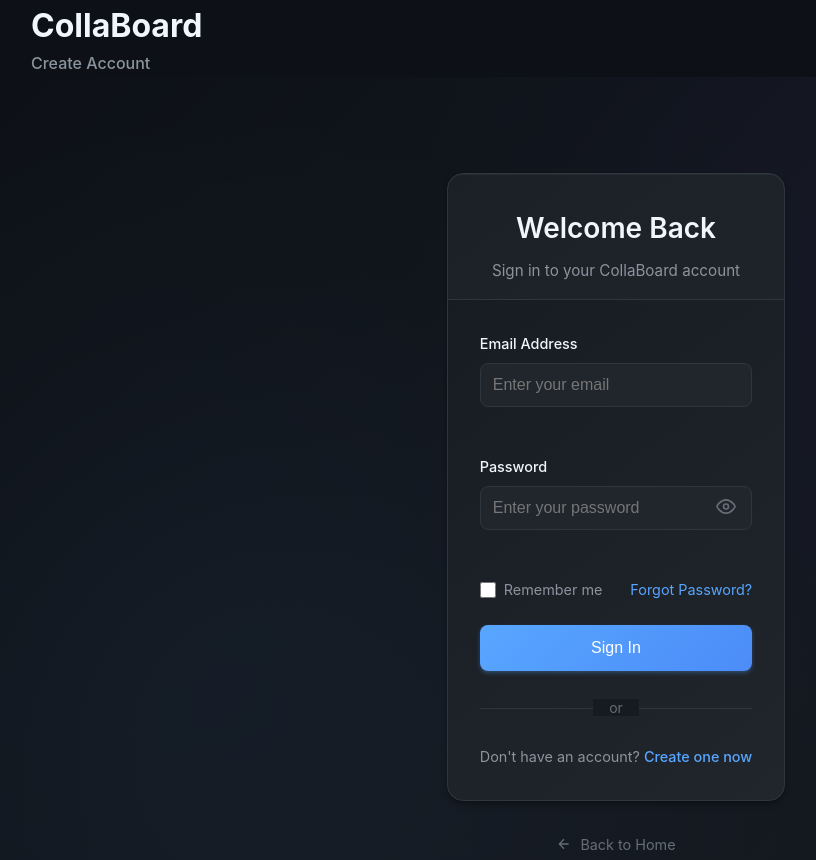
After one commit to JBK2116/CollaBoard, a Django app: page /login/ in a window 1280 px wide. The commit adds this page. Shown: the whole page, without its empty margins (24-840 px from the left). Run offline with Django 5.2, Linux system fonts and the light colour scheme.

Commit message:
Added Login Page
The page has been added alongside connecting its static files.
The page has also been connected with the landing page and the
register page. Additionally in the register pages form, I set up
the action url and method. Next thing to do is to fix a bug in the login
pages JS. The toggle show password feature does not work.

```diff
--- /dev/null
+++ b/collaboard/apps/base/static/base/login.css
@@ -0,0 +1,483 @@
+/* ===========================================
+   LOGIN PAGE - DEDICATED STYLES
+   =========================================== */
+
+/* CSS Custom Properties - Theme Variables */
+:root {
+  /* Primary Colors */
+  --primary-bg: #0d1117;           /* Deep black background */
+  --secondary-bg: #161b22;         /* Card/panel background */
+  --tertiary-bg: #21262d;          /* Elevated elements */
+  --border-color: #30363d;         /* Subtle borders */
+  --text-primary: #f0f6fc;         /* Primary text */
+  --text-secondary: #8b949e;       /* Secondary text */
+  --text-muted: #656d76;           /* Muted text */
+
+  /* Accent Colors */
+  --accent-primary: #58a6ff;       /* Electric blue - primary actions */
+  --accent-secondary: #7c3aed;     /* Purple - secondary actions */
+  --accent-success: #3fb950;       /* Green - success states */
+  --accent-warning: #d29922;       /* Gold - warnings */
+  --accent-danger: #f85149;        /* Red - errors/danger */
+  --accent-info: #1f6feb;          /* Info blue */
+}
+
+/* Base Styles */
+* {
+  margin: 0;
+  padding: 0;
+  box-sizing: border-box;
+}
+
+body {
+  font-family: -apple-system, BlinkMacSystemFont, 'Segoe UI', Roboto, sans-serif;
+  background: var(--primary-bg);
+  color: var(--text-primary);
+  line-height: 1.6;
+  min-height: 100vh;
+  overflow-x: hidden;
+}
+
+/* Bootstrap-Inspired Container System */
+.container {
+  max-width: 1200px;
+  margin: 0 auto;
+  padding: 0 15px;
+}
+
+/* Navigation Styles */
+.navbar {
+  background: rgba(22, 27, 34, 0.8);
+  backdrop-filter: blur(10px);
+  border-bottom: 1px solid var(--border-color);
+  position: fixed;
+  top: 0;
+  left: 0;
+  right: 0;
+  z-index: 1000;
+  padding: 1rem 0;
+}
+
+.navbar .container {
+  display: flex;
+  justify-content: space-between;
+  align-items: center;
+}
+
+.navbar-brand .logo-link {
+  text-decoration: none;
+}
+
+.navbar-brand .logo {
+  font-size: 1.75rem;
+  font-weight: 700;
+  background: linear-gradient(135deg, var(--accent-primary), var(--accent-secondary));
+  -webkit-background-clip: text;
+  -webkit-text-fill-color: transparent;
+  background-clip: text;
+}
+
+.navbar-nav {
+  display: flex;
+  align-items: center;
+  gap: 1.5rem;
+}
+
+.nav-link {
+  color: var(--text-secondary);
+  text-decoration: none;
+  font-weight: 500;
+  transition: color 0.2s ease;
+}
+
+.nav-link:hover {
+  color: var(--text-primary);
+}
+
+/* Main Content */
+.main-content {
+  padding-top: 6rem;
+  min-height: calc(100vh - 6rem);
+  display: flex;
+  align-items: center;
+  background: linear-gradient(135deg, var(--primary-bg) 0%, var(--secondary-bg) 100%);
+  position: relative;
+}
+
+.main-content::before {
+  content: '';
+  position: absolute;
+  top: 0;
+  left: 0;
+  right: 0;
+  bottom: 0;
+  background: radial-gradient(circle at 20% 80%, rgba(88, 166, 255, 0.05) 0%, transparent 50%),
+              radial-gradient(circle at 80% 20%, rgba(124, 58, 237, 0.05) 0%, transparent 50%);
+  pointer-events: none;
+}
+
+.login-container {
+  width: 100%;
+  max-width: 450px;
+  margin: 0 auto;
+  position: relative;
+  z-index: 1;
+}
+
+/* Login Card */
+.login-card {
+  background: linear-gradient(145deg, var(--secondary-bg), var(--tertiary-bg));
+  border: 1px solid var(--border-color);
+  border-radius: 16px;
+  box-shadow:
+    0 4px 6px -1px rgba(0, 0, 0, 0.3),
+    0 2px 4px -1px rgba(0, 0, 0, 0.2),
+    inset 0 1px 0 rgba(255, 255, 255, 0.05);
+  backdrop-filter: blur(10px);
+  overflow: hidden;
+}
+
+.card-header {
+  padding: 2rem 2rem 1rem;
+  text-align: center;
+  border-bottom: 1px solid var(--border-color);
+  background: rgba(255, 255, 255, 0.02);
+}
+
+.page-title {
+  font-size: 1.75rem;
+  font-weight: 600;
+  margin-bottom: 0.5rem;
+  color: var(--text-primary);
+}
+
+.page-subtitle {
+  color: var(--text-secondary);
+  font-size: 0.95rem;
+}
+
+.card-body {
+  padding: 2rem;
+}
+
+/* Form Styles */
+.login-form {
+  margin-bottom: 1.5rem;
+}
+
+.form-group {
+  margin-bottom: 1.5rem;
+}
+
+.form-label {
+  display: block;
+  margin-bottom: 0.5rem;
+  font-weight: 500;
+  color: var(--text-primary);
+  font-size: 0.9rem;
+}
+
+.form-control {
+  display: block;
+  width: 100%;
+  padding: 0.75rem;
+  background: var(--tertiary-bg);
+  border: 1px solid var(--border-color);
+  border-radius: 8px;
+  color: var(--text-primary);
+  transition: all 0.2s ease;
+  font-size: 1rem;
+}
+
+.form-control:focus {
+  border-color: var(--accent-primary);
+  box-shadow: 0 0 0 3px rgba(88, 166, 255, 0.1);
+  background: var(--secondary-bg);
+  outline: none;
+}
+
+.form-control:valid {
+  border-color: var(--accent-success);
+}
+
+.form-control:invalid:not(:placeholder-shown) {
+  border-color: var(--accent-danger);
+}
+
+/* Password Input Group */
+.password-input-group {
+  position: relative;
+  display: flex;
+  align-items: center;
+}
+
+.password-input {
+  padding-right: 3rem;
+}
+
+.password-toggle {
+  position: absolute;
+  right: 0.75rem;
+  top: 50%;
+  transform: translateY(-50%);
+  background: none;
+  border: none;
+  color: var(--text-muted);
+  cursor: pointer;
+  padding: 0.25rem;
+  border-radius: 4px;
+  transition: all 0.2s ease;
+}
+
+.password-toggle:hover {
+  color: var(--text-primary);
+  background: rgba(255, 255, 255, 0.1);
+}
+
+.eye-off-icon {
+  display: none;
+}
+
+/* Form Row */
+.form-row {
+  display: flex;
+  justify-content: space-between;
+  align-items: center;
+  margin-bottom: 1.5rem;
+}
+
+/* Checkbox Styles */
+.form-check {
+  display: flex;
+  align-items: center;
+  gap: 0.5rem;
+}
+
+.form-check-input {
+  width: 1rem;
+  height: 1rem;
+  accent-color: var(--accent-primary);
+  cursor: pointer;
+}
+
+.form-check-label {
+  font-size: 0.9rem;
+  color: var(--text-secondary);
+  cursor: pointer;
+  user-select: none;
+}
+
+/* Forgot Password Link */
+.forgot-password {
+  color: var(--accent-primary);
+  text-decoration: none;
+  font-size: 0.9rem;
+  transition: color 0.2s ease;
+}
+
+.forgot-password:hover {
+  color: #4c8cf8;
+  text-decoration: underline;
+}
+
+/* Form Error Messages */
+.form-error {
+  color: var(--accent-danger);
+  font-size: 0.8rem;
+  margin-top: 0.5rem;
+  min-height: 1rem;
+}
+
+/* Bootstrap Button System - Dark Theme */
+.btn {
+  display: inline-block;
+  padding: 0.75rem 1.5rem;
+  border-radius: 8px;
+  border: none;
+  font-weight: 500;
+  text-decoration: none;
+  transition: all 0.2s ease;
+  cursor: pointer;
+  font-size: 0.95rem;
+  position: relative;
+  overflow: hidden;
+}
+
+.btn-primary {
+  background: linear-gradient(135deg, var(--accent-primary), #4c8cf8);
+  color: white;
+  box-shadow: 0 2px 4px rgba(88, 166, 255, 0.3);
+}
+
+.btn-primary:hover:not(.loading) {
+  transform: translateY(-1px);
+  box-shadow: 0 4px 8px rgba(88, 166, 255, 0.4);
+}
+
+.btn-full {
+  width: 100%;
+  padding: 0.875rem 1.5rem;
+  font-size: 1rem;
+}
+
+/* Button Loading State */
+.btn.loading {
+  cursor: not-allowed;
+  transform: none;
+}
+
+.btn-loading {
+  display: none;
+}
+
+.btn.loading .btn-loading {
+  display: block;
+}
+
+.loading-spinner {
+  animation: spin 1s linear infinite;
+}
+
+@keyframes spin {
+  from { transform: rotate(0deg); }
+  to { transform: rotate(360deg); }
+}
+
+/* Divider */
+.divider {
+  position: relative;
+  text-align: center;
+  margin: 1.5rem 0;
+}
+
+.divider::before {
+  content: '';
+  position: absolute;
+  top: 50%;
+  left: 0;
+  right: 0;
+  height: 1px;
+  background: var(--border-color);
+}
+
+.divider span {
+  background: var(--secondary-bg);
+  padding: 0 1rem;
+  color: var(--text-muted);
+  font-size: 0.875rem;
+  position: relative;
+  z-index: 1;
+}
+
+/* Alternative Actions */
+.alternative-actions {
+  text-align: center;
+}
+
+.signup-prompt {
+  color: var(--text-secondary);
+  font-size: 0.9rem;
+}
+
+.signup-link {
+  color: var(--accent-primary);
+  text-decoration: none;
+  font-weight: 500;
+  transition: color 0.2s ease;
+}
+
+.signup-link:hover {
+  color: #4c8cf8;
+  text-decoration: underline;
+}
+
+/* Back to Landing */
+.back-to-landing {
+  text-align: center;
+  margin-top: 2rem;
+}
+
+.back-link {
+  display: inline-flex;
+  align-items: center;
+  gap: 0.5rem;
+  color: var(--text-muted);
+  text-decoration: none;
+  font-size: 0.9rem;
+  transition: color 0.2s ease;
+}
+
+.back-link:hover {
+  color: var(--text-primary);
+}
+
+.back-link svg {
+  transition: transform 0.2s ease;
+}
+
+.back-link:hover svg {
+  transform: translateX(-2px);
+}
+
+/* Responsive Design - Mobile First */
+@media (max-width: 768px) {
+  .login-container {
+    max-width: 100%;
+    padding: 0 1rem;
+  }
+
+  .card-header,
+  .card-body {
+    padding: 1.5rem;
+  }
+
+  .page-title {
+    font-size: 1.5rem;
+  }
+
+  .form-row {
+    flex-direction: column;
+    gap: 1rem;
+    align-items: flex-start;
+  }
+}
+
+@media (max-width: 480px) {
+  .main-content {
+    padding-top: 5rem;
+  }
+
+  .card-header,
+  .card-body {
+    padding: 1.25rem;
+  }
+
+  .page-title {
+    font-size: 1.25rem;
+  }
+
+  .btn-full {
+    padding: 0.75rem 1.25rem;
+  }
+}
+
+/* Focus Management for Accessibility */
+.form-control:focus,
+.btn:focus,
+.password-toggle:focus {
+  outline: 2px solid var(--accent-primary);
+  outline-offset: 2px;
+}
+
+/* Reduced Motion Support */
+@media (prefers-reduced-motion: reduce) {
+  * {
+    animation-duration: 0.01ms !important;
+    animation-iteration-count: 1 !important;
+    transition-duration: 0.01ms !important;
+  }
+
+  .loading-spinner {
+    animation: none;
+  }
+}
--- /dev/null
+++ b/collaboard/apps/base/templates/base/login.html
@@ -0,0 +1,161 @@
+{% load static %}
+<!DOCTYPE html>
+<html lang="en">
+<head>
+    <meta charset="UTF-8">
+    <meta name="viewport" content="width=device-width, initial-scale=1.0">
+    <title>Sign In - CollaBoard</title>
+    <link rel="stylesheet" href="{% static 'base/login.css' %}">
+    <!-- DJANGO-INTEGRATION: Add CSRF token meta tag when implementing -->
+</head>
+<body>
+    <!-- ================================
+         PAGE: Login Page
+         PURPOSE: User authentication with email and password
+         THEME: Dark professional with clean form design
+         ================================ -->
+
+    <!-- Header -->
+    <header class="auth-header">
+        <div class="container">
+            <div class="header-content">
+                <div class="brand">
+                    <h1 class="logo">CollaBoard</h1>
+                </div>
+                <nav class="auth-nav">
+                    <a href="{% url 'register' %}" class="nav-link">Create Account</a>
+                </nav>
+            </div>
+        </div>
+    </header>
+
+    <!-- Main Content -->
+    <main class="main-content">
+        <div class="container">
+            <div class="login-container">
+                <!-- Login Form Card -->
+                <div class="login-card">
+                    <div class="card-header">
+                        <h1 class="page-title">Welcome Back</h1>
+                        <p class="page-subtitle">Sign in to your CollaBoard account</p>
+                    </div>
+
+                    <div class="card-body">
+                        <form class="login-form" id="loginForm" action="#", method="POST">
+                            {% csrf_token %}
+                            <!-- Email Field -->
+                            <div class="form-group">
+                                <label for="email" class="form-label">Email Address</label>
+                                <input
+                                    type="email"
+                                    id="email"
+                                    name="email"
+                                    class="form-control"
+                                    placeholder="Enter your email"
+                                    required
+                                    autocomplete="email"
+                                >
+                                <!-- DJANGO-INTEGRATION: Display form errors with {{ form.email.errors }} -->
+                                <div class="form-error" id="emailError"></div>
+                            </div>
+
+                            <!-- Password Field -->
+                            <div class="form-group">
+                                <label for="password" class="form-label">Password</label>
+                                <div class="password-input-group">
+                                    <input
+                                        type="password"
+                                        id="password"
+                                        name="password"
+                                        class="form-control password-input"
+                                        placeholder="Enter your password"
+                                        required
+                                        autocomplete="current-password"
+                                    >
+                                    <button
+                                        type="button"
+                                        class="password-toggle"
+                                        id="passwordToggle"
+                                        aria-label="Toggle password visibility"
+                                    >
+                                        <svg class="eye-icon" width="20" height="20" viewBox="0 0 24 24" fill="none" stroke="currentColor" stroke-width="2">
+                                            <path d="M1 12s4-8 11-8 11 8 11 8-4 8-11 8-11-8-11-8z"/>
+                                            <circle cx="12" cy="12" r="3"/>
+                                        </svg>
+                                        <svg class="eye-off-icon" width="20" height="20" viewBox="0 0 24 24" fill="none" stroke="currentColor" stroke-width="2">
+                                            <path d="M17.94 17.94A10.07 10.07 0 0 1 12 20c-7 0-11-8-11-8a18.45 18.45 0 0 1 5.06-5.94M9.9 4.24A9.12 9.12 0 0 1 12 4c7 0 11 8 11 8a18.5 18.5 0 0 1-2.16 3.19m-6.72-1.07a3 3 0 1 1-4.24-4.24"/>
+                                            <line x1="1" y1="1" x2="23" y2="23"/>
+                                        </svg>
+                                    </button>
+                                </div>
+                                {% comment %}
+                                <!-- DJANGO-INTEGRATION: Display form errors with {{ form.password.errors }} -->
+                                 {% endcomment %}
+                                <div class="form-error" id="passwordError"></div>
+                            </div>
+
+                            <!-- Remember Me & Forgot Password Row -->
+                            <div class="form-row">
+                                <div class="form-check">
+                                    <input
+                                        type="checkbox"
+                                        id="rememberMe"
+                                        name="remember_me"
+                                        class="form-check-input"
+                                    >
+                                    <label for="rememberMe" class="form-check-label">
+                                        Remember me
+                                    </label>
+                                </div>
+                                {% comment %}
+                                <!-- DJANGO-INTEGRATION: href="{% url 'password_reset' %}" -->
+                                 {% endcomment %}
+                                <a href="#" class="forgot-password">Forgot Password?</a>
+                            </div>
+
+                            <!-- Sign In Button -->
+                            <button type="submit" class="btn btn-primary btn-full">
+                                <span class="btn-text">Sign In</span>
+                                <span class="btn-loading">
+                                    <svg class="loading-spinner" width="20" height="20" viewBox="0 0 24 24">
+                                        <circle cx="12" cy="12" r="10" stroke="currentColor" stroke-width="2" fill="none" stroke-dasharray="31.416" stroke-dashoffset="31.416">
+                                            <animate attributeName="stroke-dasharray" dur="2s" values="0 31.416;15.708 15.708;0 31.416" repeatCount="indefinite"/>
+                                            <animate attributeName="stroke-dashoffset" dur="2s" values="0;-15.708;-31.416" repeatCount="indefinite"/>
+                                        </circle>
+                                    </svg>
+                                </span>
+                            </button>
+                        </form>
+
+                        <!-- Divider -->
+                        <div class="divider">
+                            <span>or</span>
+                        </div>
+
+                        <!-- Alternative Actions -->
+                        <div class="alternative-actions">
+                            <p class="signup-prompt">
+                                Don't have an account?
+                                <a href="{% url 'register' %}" class="signup-link">Create one now</a>
+                            </p>
+                        </div>
+                    </div>
+                </div>
+
+                <!-- Back to Landing -->
+                <div class="back-to-landing">
+                    <a href="{% url 'landing' %}" class="back-link">
+                        <svg width="16" height="16" viewBox="0 0 24 24" fill="none" stroke="currentColor" stroke-width="2">
+                            <path d="M19 12H5M12 19l-7-7 7-7"/>
+                        </svg>
+                        Back to Home
+                    </a>
+                </div>
+            </div>
+        </div>
+    </main>
+
+    <!-- External JavaScript -->
+    <script src="{% static 'login.js' %}"></script>
+</body>
+</html>
--- a/collaboard/apps/base/urls.py
+++ b/collaboard/apps/base/urls.py
@@ -6,4 +6,5 @@ from apps.base import views
 urlpatterns = [
     path("", views.landing, name="landing"), # Homepage Path
     path("register/", views.register, name="register"), # Register An Account Page
+    path("login/", views.login, name="login"), # User Login Page
 ]
--- a/collaboard/apps/base/views.py
+++ b/collaboard/apps/base/views.py
@@ -7,3 +7,6 @@ def landing(request) -> HttpResponse:
 
 def register(request) -> HttpResponse:
     return render(request, "base/register.html")
+
+def login(request) -> HttpResponse:
+    return render(request, "base/login.html")
```
Also changed, not shown: collaboard/apps/base/static/base/login.js (added, +69 -0 lines), collaboard/apps/base/templates/base/landing.html (+2 -5 lines), collaboard/apps/base/templates/base/register.html (+4 -14 lines).
